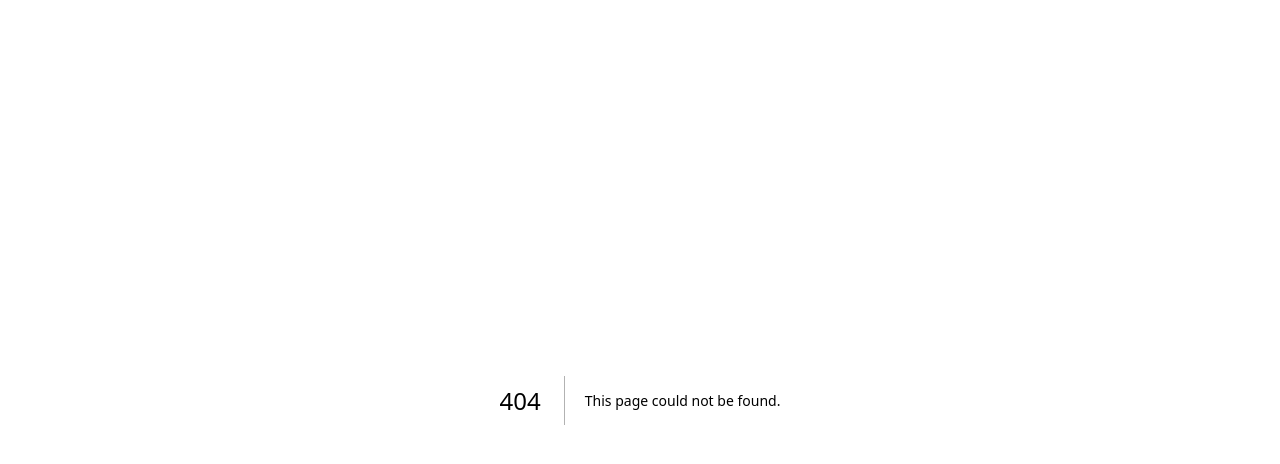
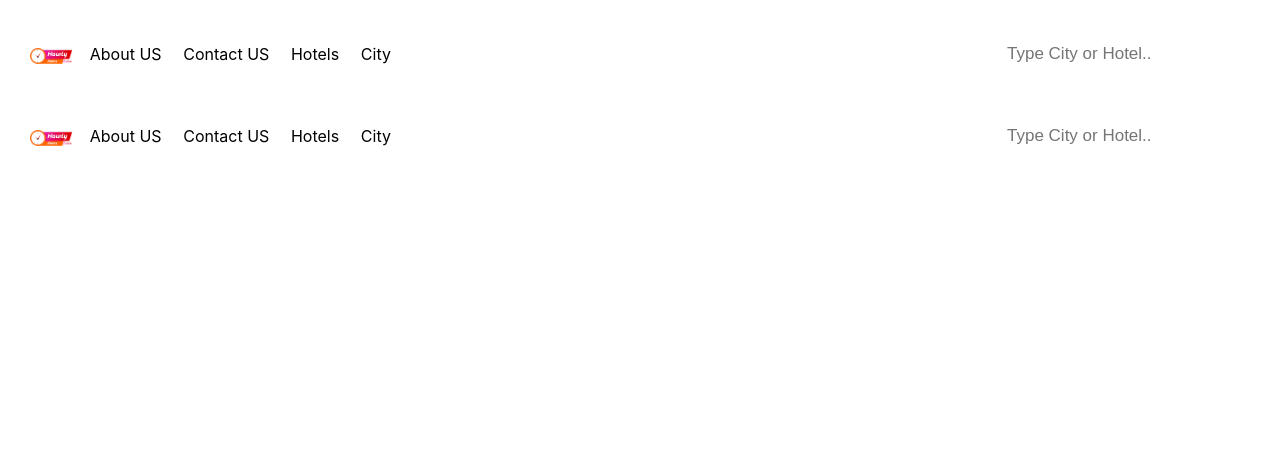
Before and after one commit to Mayank08M/Hotelbooking, a Next.js app: page /components/Navbar in a window 1280 px wide. Before the commit this address had no page. Shown: the top 464 px of the page. Built offline with nearby package versions, Linux system fonts and the light colour scheme.

Commit message:
Added navbar to all pages

```diff
--- a/pages/_app.js
+++ b/pages/_app.js
@@ -1,7 +1,15 @@
 import '../styles/global.css'
+import Navbar from '../pages/components/Navbar'
 
 function MyApp({Component, pageProps}){
-    return <Component{...pageProps} />
+    return (
+        <>
+      <Navbar/>
+    <Component{...pageProps} />
+    </>
+    )
+
+
 }
 
 export default MyApp
--- /dev/null
+++ b/pages/components/Navbar.js
@@ -0,0 +1,27 @@
+import React from 'react'
+import Link from 'next/link'
+import styles from '../../styles/Home.module.css'
+
+const Navbar = () => {
+  return (
+    <>
+    <nav className={styles.topnav}>
+        <ul>
+          <div className={styles.listitem}>
+          <a href="https://www.hourlyrooms.co.in/" target='blank'>
+          <img src="/hor.png" alt="Hourlyrooms Logo" className={styles.navlogo} /></a>
+          <Link className={styles.navlink}href={'/about'}><li>About US</li></Link>
+          <Link className={styles.navlink}href={'/contact'}><li>Contact US</li></Link>
+          <Link className={styles.navlink}href={'/hotels'}><li>Hotels</li></Link>
+          <Link className={styles.navlink}href={'/city'}><li>City</li></Link>
+          </div>
+          <div className={styles.listsearch}>
+          <input type="text" placeholder="Type City or Hotel.."></input>
+          </div>
+        </ul>
+      </nav>
+      </>
+  )
+}
+
+export default Navbar
```
Also changed, not shown: pages/index.js (+0 -17 lines).
